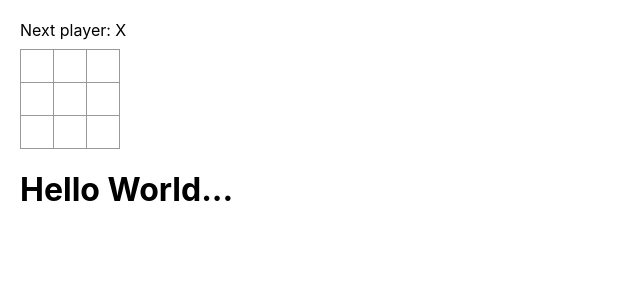
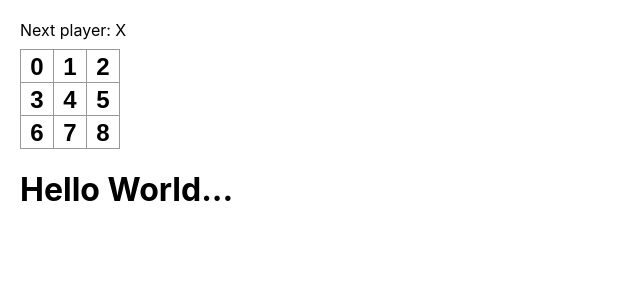
Before and after one commit to Spagettileg/crater-crossed, a React (Create React App) app in the folder my-app/: page / in a window 1280 px wide. Shown: the top 300 px of the page, without its empty margins (0-640 px from the left). Built offline with nearby package versions, Linux system fonts and the light colour scheme.

Commit message:
Board class return statement updated to return square value i. Square Class render method updated to include a props value. The effect of the update is to render an index value 0-8 in the 3x3 gaming grid.

```diff
--- a/my-app/src/index.js
+++ b/my-app/src/index.js
@@ -8,7 +8,7 @@ class Square extends React.Component {
   render() {
     return (
       <button className="square">
-        {/* TODO */}
+        {this.props.value}
       </button>
     );
   }
@@ -16,7 +16,7 @@ class Square extends React.Component {
 
 class Board extends React.Component {
   renderSquare(i) {
-    return <Square />;
+    return <Square value={i} />;
   }
 
   render() {
```
